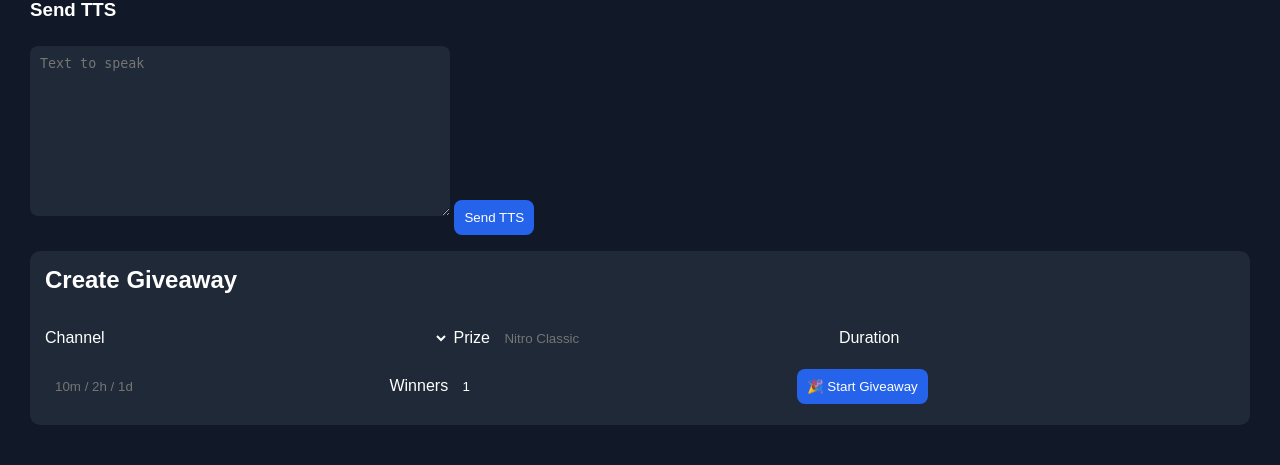
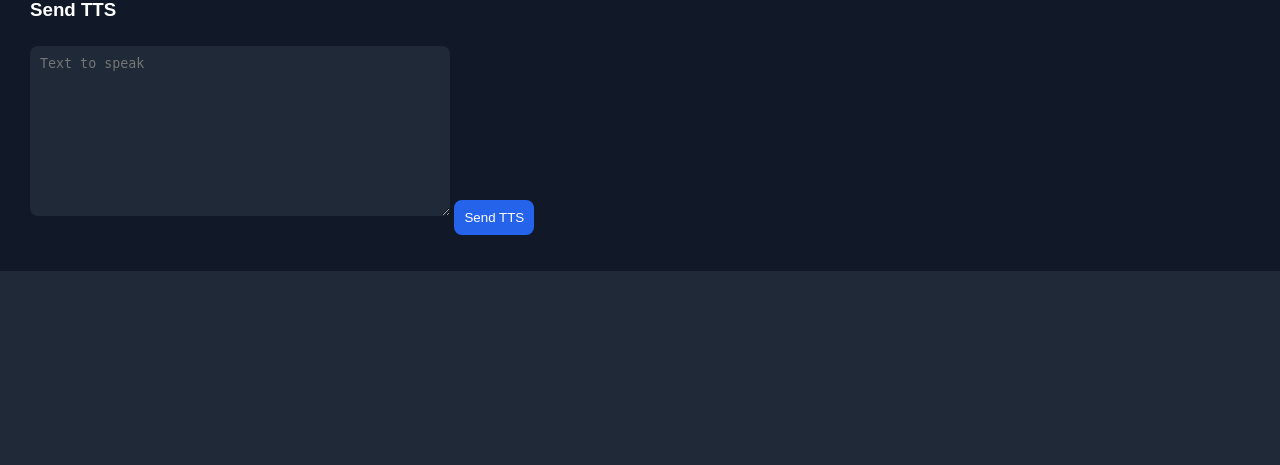
Before and after one commit to human757-fin/evilbot, a Flask app: page /dashboard in a window 1280 px wide. Shown: the part 628-1093 px from the top of the page. After the commit the page ends 899 px from the top, so only its background shows below. Run offline with Flask 3, Linux system fonts and the light colour scheme; the visitor is signed in with stand-in values (Sample User, id 1); lists and menus that the app fills with data are empty; parts of the project's set-up code (start-up, migrations or seed data) failed here and were passed over.

Commit message:
fix duplicate web ui giveaways

```diff
--- a/templates/dashboard.html
+++ b/templates/dashboard.html
@@ -74,31 +74,4 @@
     <textarea name="text" placeholder="Text to speak" rows="4"></textarea>
     <button type="submit">Send TTS</button>
 </form>
-<div class="card">
-    <h2>Create Giveaway</h2>
-
-    <form method="POST" action="/create_giveaway">
-        <label>Channel</label>
-        <select name="channel_id" required>
-            {% for channel in channels %}
-                {% if channel.name.startswith('#') %}
-                    <option value="{{ channel.id }}">
-                        {{ channel.name }}
-                    </option>
-                {% endif %}
-            {% endfor %}
-        </select>
-
-        <label>Prize</label>
-        <input type="text" name="prize" placeholder="Nitro Classic" required>
-
-        <label>Duration</label>
-        <input type="text" name="duration" placeholder="10m / 2h / 1d" required>
-
-        <label>Winners</label>
-        <input type="number" name="winners" value="1" min="1" required>
-
-        <button type="submit">🎉 Start Giveaway</button>
-    </form>
-</div>
 {% endblock %}
```
